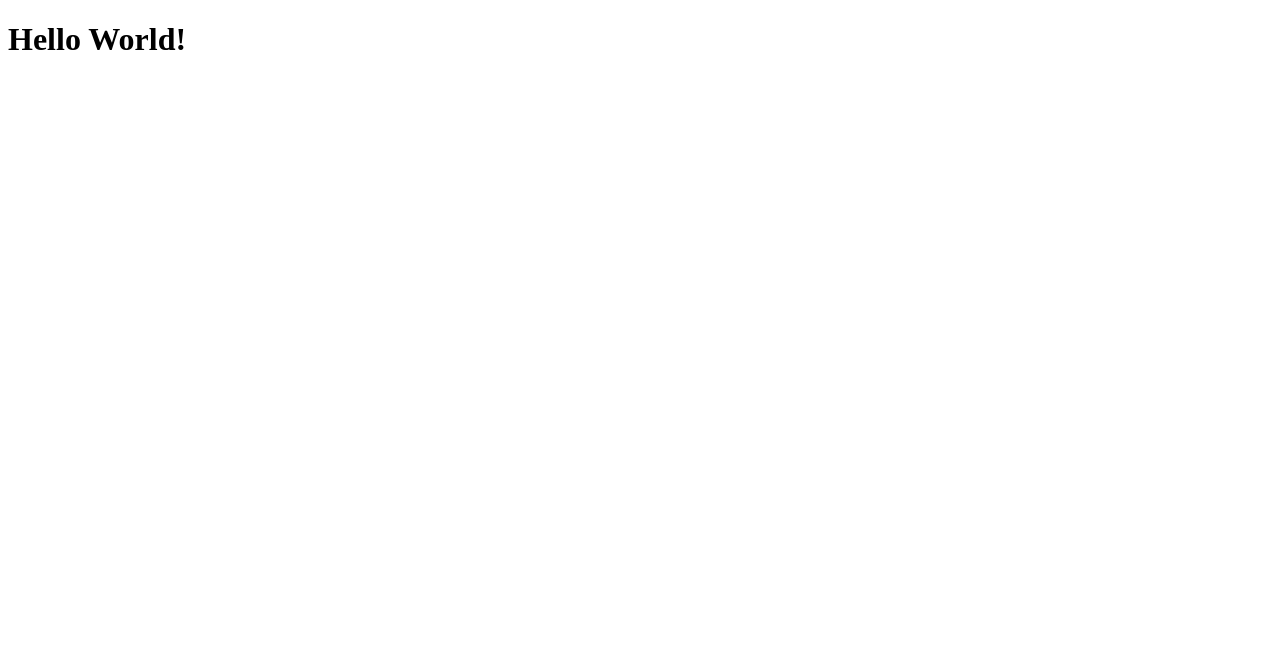
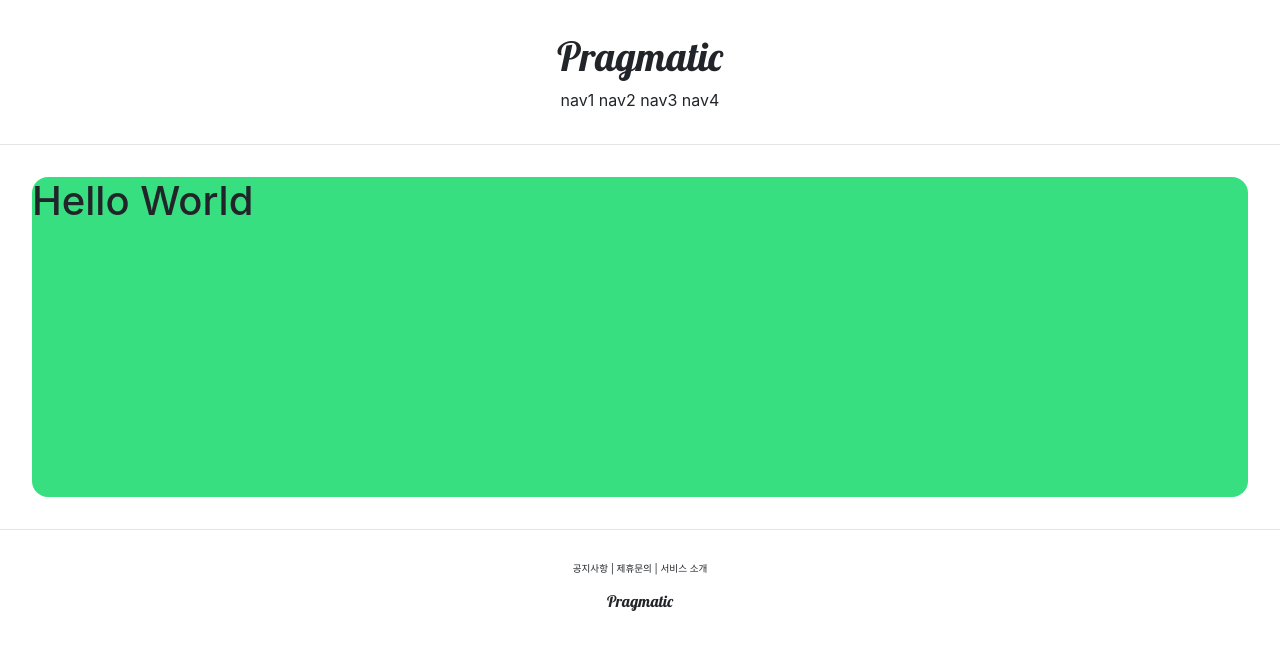
Before and after one commit to HaeseokMaeng/pragmatic, a Django app: page /account/hello/ in a window 1280 px wide. Before the commit the part shown is almost empty. Shown: the top 650 px of the page. Run offline with Django 3.2, Linux system fonts and the light colour scheme.

Commit message:
add base template

```diff
--- /dev/null
+++ b/pragamatic/accountapp/templates/accountapp/hello_world.html
@@ -0,0 +1,8 @@
+{% extends 'base.html' %}
+
+
+{% block content %}
+    <div style="height: 20rem; background-color: #38df81; border-radius: 1rem; margin: 2rem;">
+        <h1> Hello World</h1>
+    </div>
+{% endblock %}
--- a/pragamatic/accountapp/views.py
+++ b/pragamatic/accountapp/views.py
@@ -4,4 +4,4 @@ from django.shortcuts import render
 # Create your views here.
 
 def Hello(request) :
-    return render(request, 'base.html')
+    return render(request, 'accountapp/hello_world.html')
--- a/pragamatic/templates/base.html
+++ b/pragamatic/templates/base.html
@@ -1,10 +1,16 @@
 <!DOCTYPE html>
-<html lang="en">
-<head>
-    <meta charset="utf-8">
-    <title>Title</title>
-</head>
+<html lang="ko">
+
+{% include 'head.html' %}
+
 <body>
-    <h1> Hello World!</h1>
+    {% include 'header.html' %}
+    <hr>
+
+    {% block content %}
+    {% endblock %}
+
+    <hr>
+    {% include 'footer.html' %}
 </body>
 </html>
--- /dev/null
+++ b/pragamatic/templates/footer.html
@@ -0,0 +1,11 @@
+<div style="margin: 2rem; text-align: center;">
+
+    <div style="font-size: .6rem; ">
+        <span> 공지사항 </span> |
+        <span> 제휴문의 </span> |
+        <span> 서비스 소개</span>
+    </div>
+    <div sytle="margin-top: 1rem;">
+        <h6 style="margin-top: 1rem; font-family: 'Lobster', cursive;">Pragmatic</h6>
+    </div>
+</div>
--- /dev/null
+++ b/pragamatic/templates/head.html
@@ -0,0 +1,11 @@
+<head>
+    <meta charset=""utf-8">
+    <title> Pragmatic </title>
+
+    <!-- BOOTSTRAP Link -->
+    <link rel="stylesheet" href="https://cdn.jsdelivr.net/npm/bootstrap@4.5.3/dist/css/bootstrap.min.css" integrity="sha384-TX8t27EcRE3e/ihU7zmQxVncDAy5uIKz4rEkgIXeMed4M0jlfIDPvg6uqKI2xXr2" crossorigin="anonymous">
+
+    <!-- GOOGLE FONT Link -->
+    <link rel="preconnect" href="https://fonts.gstatic.com">
+    <link href="https://fonts.googleapis.com/css2?family=Lobster&display=swap" rel="stylesheet">
+</head>
--- /dev/null
+++ b/pragamatic/templates/header.html
@@ -0,0 +1,12 @@
+<div style="margin: 2rem;  text-align: center; ">
+    <div style="font-family: 'Lobster', cursive;">
+        <h1> Pragmatic </h1>
+    </div>
+
+    <div>
+        <span> nav1 </span>
+        <span> nav2 </span>
+        <span> nav3 </span>
+        <span> nav4 </span>
+    </div>
+</div>
```
